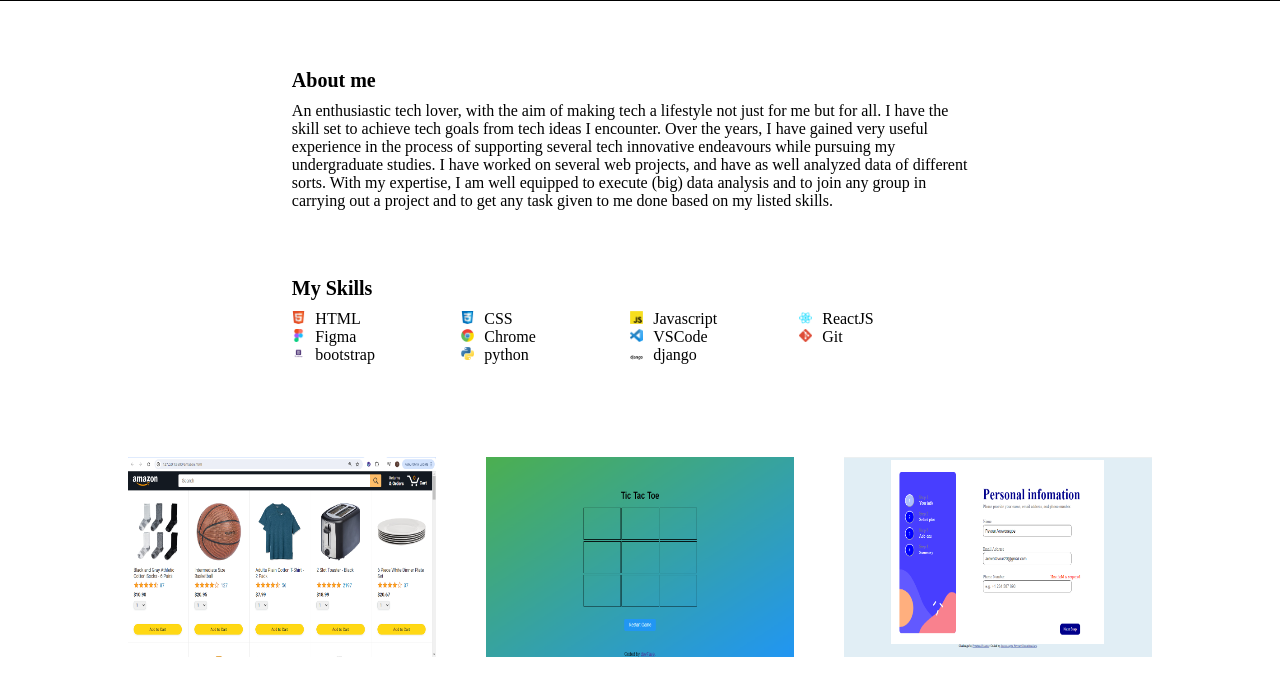
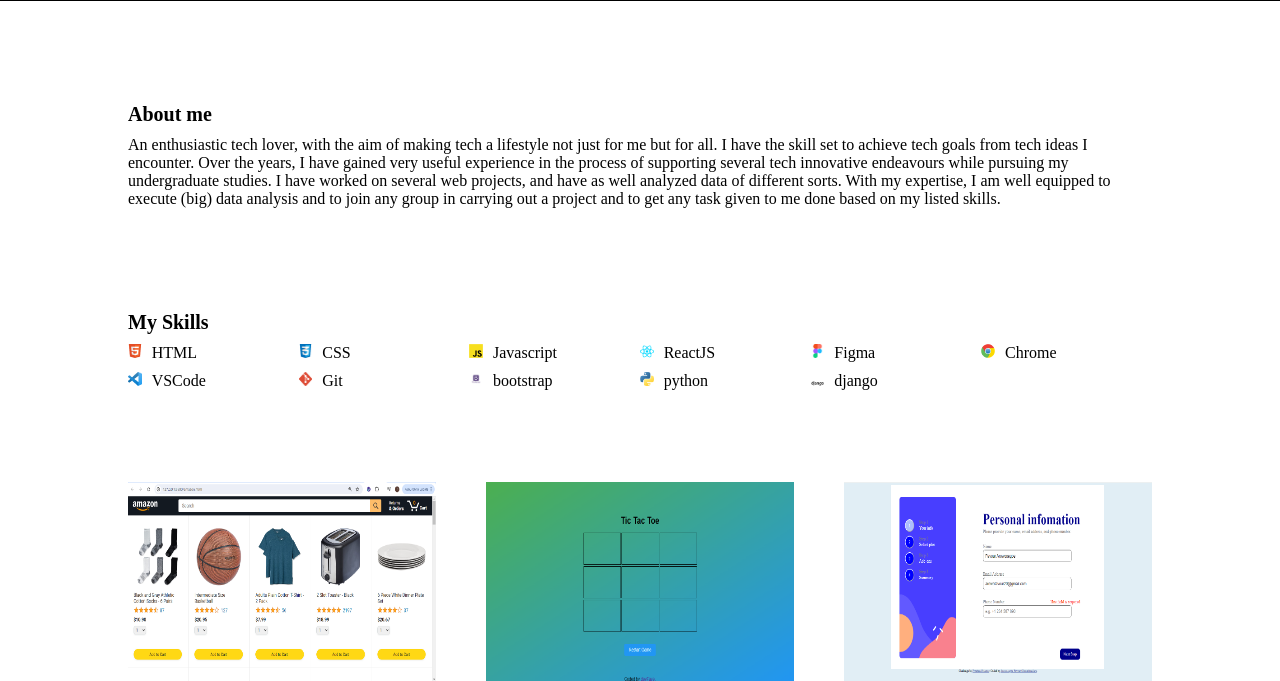
Before and after one commit to fao-spec/portfolio, a Django app: page / in a window 1280 px wide. Shown: the part 799-1480 px from the top of the page. Run offline with Django 5.2, Linux system fonts and the light colour scheme.

Commit message:
Prepare for deployment

```diff
--- a/app/static/css/style.css
+++ b/app/static/css/style.css
@@ -183,8 +183,7 @@
 }
 
 .topM2{
-    width: 66%;
-    margin-left: 16%;
+    width: 100%;
 }
 
 .about{
@@ -203,7 +202,8 @@
 
 .middleM2{
     display: grid;
-    grid-template-columns: 1fr 1fr 1fr 1fr;
+    grid-template-columns: 1fr 1fr 1fr 1fr 1fr 1fr;
+    row-gap: 10px;
 }
 
 .im2{
@@ -214,8 +214,7 @@
 
 .middle-about{
     display: none;
-    width: 66%;
-    margin-left: 16%;
+    width: 100%;
     margin-top: 10%;
 }
 
--- a/project/settings.py
+++ b/project/settings.py
@@ -12,6 +12,9 @@
 
 from pathlib import Path
 from decouple import config
+import dj_database_url
+import os
+from pathlib import Path
 
 # Build paths inside the project like this: BASE_DIR / 'subdir'.
 BASE_DIR = Path(__file__).resolve().parent.parent
```
